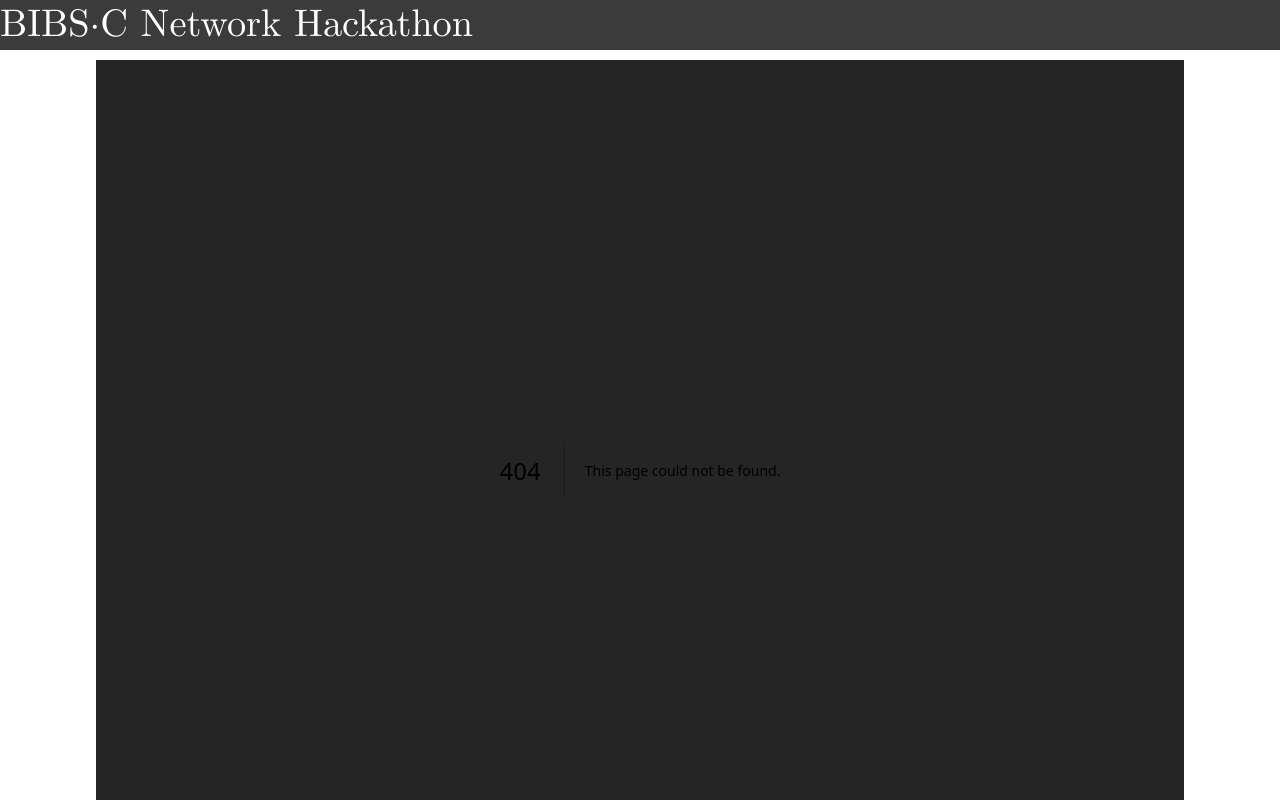
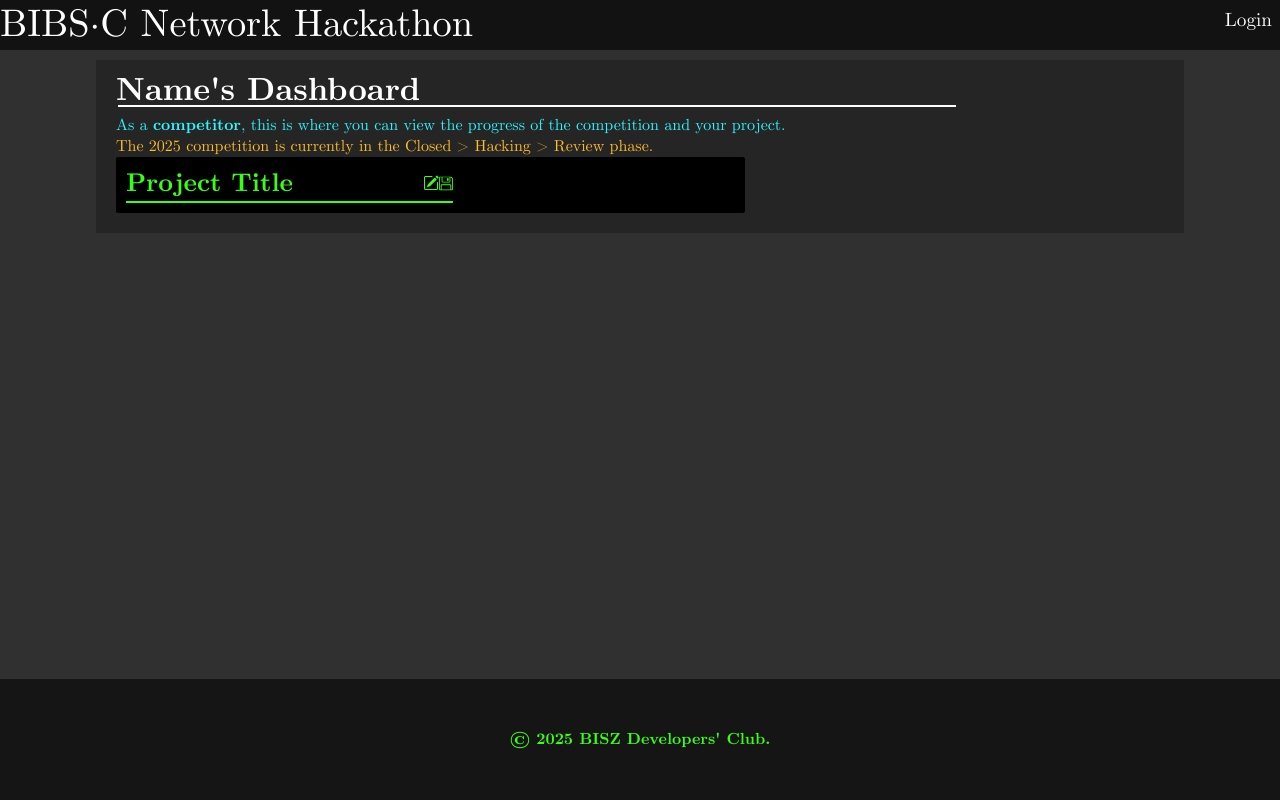
Before and after one commit to drasimov/nethack, a Next.js app: page /dashboard in a window 1280 px wide. Before the commit this address had no page. Shown: the top 800 px of the page. Built offline with nearby package versions, Linux system fonts and the light colour scheme; no server answers.

Commit message:
Updates on drafting pages

```diff
--- /dev/null
+++ b/app/dashboard/page.js
@@ -0,0 +1,54 @@
+"use client"
+import React from 'react';
+import { useSession } from "next-auth/react";
+
+const Dashboard = () => {
+    const { data: session } = useSession();
+
+    const iconEdit = (
+        <span className="iconEdit">
+            <svg xmlns="http://www.w3.org/2000/svg" width="16" height="16" fill="currentColor" viewBox="0 0 16 16">
+                <path d="M15.502 1.94a.5.5 0 0 1 0 .706L14.459 3.69l-2-2L13.502.646a.5.5 0 0 1 .707 0l1.293 1.293zm-1.75 2.456-2-2L4.939 9.21a.5.5 0 0 0-.121.196l-.805 2.414a.25.25 0 0 0 .316.316l2.414-.805a.5.5 0 0 0 .196-.12l6.813-6.814z"/>
+                <path fillRule="evenodd" d="M1 13.5A1.5 1.5 0 0 0 2.5 15h11a1.5 1.5 0 0 0 1.5-1.5v-6a.5.5 0 0 0-1 0v6a.5.5 0 0 1-.5.5h-11a.5.5 0 0 1-.5-.5v-11a.5.5 0 0 1 .5-.5H9a.5.5 0 0 0 0-1H2.5A1.5 1.5 0 0 0 1 2.5z"/>
+            </svg>
+        </span>
+    );
+
+    const iconSave = (
+        <span className="iconSave">
+            <svg xmlns="http://www.w3.org/2000/svg" width="14" height="14" fill="currentColor" transform="translate(0,-.6)" viewBox="0 0 16 16">
+                <path d="M11 2H9v3h2z"/>
+                <path d="M1.5 0h11.586a1.5 1.5 0 0 1 1.06.44l1.415 1.414A1.5 1.5 0 0 1 16 2.914V14.5a1.5 1.5 0 0 1-1.5 1.5h-13A1.5 1.5 0 0 1 0 14.5v-13A1.5 1.5 0 0 1 1.5 0M1 1.5v13a.5.5 0 0 0 .5.5H2v-4.5A1.5 1.5 0 0 1 3.5 9h9a1.5 1.5 0 0 1 1.5 1.5V15h.5a.5.5 0 0 0 .5-.5V2.914a.5.5 0 0 0-.146-.353l-1.415-1.415A.5.5 0 0 0 13.086 1H13v4.5A1.5 1.5 0 0 1 11.5 7h-7A1.5 1.5 0 0 1 3 5.5V1H1.5a.5.5 0 0 0-.5.5m3 4a.5.5 0 0 0 .5.5h7a.5.5 0 0 0 .5-.5V1H4zM3 15h10v-4.5a.5.5 0 0 0-.5-.5h-9a.5.5 0 0 0-.5.5z"/>
+            </svg>
+        </span>
+    )
+
+  return (
+    <div>
+        <p><span className="cWhite serifBold big">Name's Dashboard</span></p>
+        <hr/>
+        <p className="cBlue">As a <span className="serifBold">competitor</span>, this is where you can view the progress of the competition and your project.</p>
+        <p className="cYellow">The 2025 competition is currently in the
+            <span className = "qBox">&nbsp;Closed&nbsp;
+                <span className="tooltip">The Hackathon is <span className="serifBold">Closed</span>. It is currently not accepting work, meaning you may not edit or submit files at this time.</span>
+            </span>&gt;
+            <span className = "qBox">&nbsp;Hacking&nbsp;
+                <span className="tooltip">The Hackathon is <span className="serifBold">Active</span>. You have this time to complete all aspects of your project submission. Be mindful of the stated deadline and carefully follow the instructions given on this page.</span>
+            </span>&gt;
+            <span className = "qBox">&nbsp;Review&nbsp;
+                <span className="tooltip">The Hackathon is <span className="serifBold">Under Review</span>. You are no longer able to edit your submission as it is being reviewed by judges and packaged for presentation.</span>
+            </span>
+            phase.
+        </p>
+        <div className="projBox console">
+            <span className="inputWrap">
+                <input className="txtBox medBig serifBold" type="text" defaultValue="Project Title"/>
+                <div className="action">{iconEdit}{iconSave}</div>
+            </span>
+        </div>
+
+    </div>
+  );
+};
+
+export default Dashboard;
--- a/app/globals.css
+++ b/app/globals.css
@@ -5,12 +5,7 @@
   --blue: #32f4ff;
   --purple: #db6fff;
 }
-.cWhite{ color: #FFF}
-.cYellow{ color: var(--yellow)}
-.cBlue{ color: var(--blue)}
-.cPurple{ color: var(--purple)}
-.center{text-align:center}
-.big{font-size: 2.5vw;}
+
 
 @media (prefers-color-scheme: dark) {
   :root {
@@ -21,6 +16,7 @@
 
 html,
 body {
+  height: 100vh;
   max-width: 100vw;
 }
 
@@ -30,6 +26,17 @@ body {
   font-family: "CMU Serif", serif;
   -webkit-font-smoothing: antialiased;
   -moz-osx-font-smoothing: grayscale;
+  overflow-y: scroll;
+}
+
+::-webkit-scrollbar {
+  width: 10px
+}
+::-webkit-scrollbar-track {
+  background: rgba(255,255,255,.25);
+}
+::-webkit-scrollbar-thumb {
+  background: var(--foreground);
 }
 
 * {
@@ -38,6 +45,7 @@ body {
   margin: 0;
 }
 
+/* site aesthetic */
 a {
   color: inherit;
   text-decoration: none;
@@ -52,12 +60,29 @@ hr{
   margin-bottom: 8px;
   border: 1px solid #FFF;
 }
+.txtBox{
+  background: rgba(0,0,0,0);
+  color: var(--foreground);
+  font-family: 'Courier New', Courier, monospace;
+  border: none;
+  border-bottom: 2px solid var(--foreground);
+  outline: none;
+}
 
-@media (prefers-color-scheme: dark) {
-  html {
-    color-scheme: dark;
-  }
-}
+/* custom classes */
+.cWhite{ color: #FFF}
+.cBlack{ color: #000}
+.cYellow{ color: var(--yellow)}
+.cBlue{ color: var(--blue)}
+.cPurple{ color: var(--purple)}
+.bWhite{ background: #FFF}
+.bBlue{ background: var(--blue)}
+
+.center{text-align:center}
+
+.med{font-size: 1.5vw}
+.medBig{font-size: 2vw}
+.big{font-size: 2.5vw}
 
 .console{ font-family: 'Courier New', Courier, monospace}
 .serif{ font-family: 'CMU Serif', serif}
@@ -66,6 +91,62 @@ hr{
 
 .link{ text-decoration:underline}
 
+/* elements */
+.lightBox{
+  background: #DADADA;
+  padding: 10px;
+  border-radius: 5px
+}
+
+.qBox{
+  position: relative;
+  cursor: pointer;
+  transition: 0.3s;
+}
+.qBox:hover .tooltip {
+  visibility: visible;
+  opacity: 1;
+}
+.tooltip {
+  visibility: hidden;
+  width: 20vw;
+  background-color: rgba(0,0,0,.7);
+  color: #fff;
+  font-size: 1vw;
+  text-align: center;
+  border-radius: 5px;
+  padding: 5px;
+  position: absolute;
+  z-index: 1;
+  top: 1.5vw;
+  left: 50%;
+  transform: translateX(-50%);
+  opacity: 0;
+  transition: 0.3s;
+}
+
+.projBox{
+  width: 60%;
+  background: #000;
+  padding: 10px;
+  border-radius: 2px;
+}
+
+.inputWrap{
+  position: relative;
+}
+.inputWrap .action{
+  position: absolute;
+  bottom: 0;
+  right: 0;
+}
+
+/* layout */
+.biggestWrap{
+  display: flex;
+  flex-direction: column;
+  min-height: 100vh;
+}
 .bigWrap{
   width: 85vw;
   padding: 20px;
@@ -75,6 +156,28 @@ hr{
   background: #252525;
 }
 
+/* pages */
+.loginBox{
+  width: 50%;
+  margin: auto;
+  margin-top: 5px;
+}
+.loginBox .button{
+  padding: 2px;
+  border: 2px solid #303030;
+  border-radius: 5px;
+  cursor: pointer;
+}
+.loginBox hr{
+  margin-top: -2px;
+  border: 1px solid #000;
+}
+
+@media (prefers-color-scheme: dark) {
+  html {
+    color-scheme: dark;
+  }
+}
 @font-face {
   font-family: 'CMU Serif';
   src: url('/fonts/CMUNRM.TTF') format('truetype');
--- a/app/layout.js
+++ b/app/layout.js
@@ -1,7 +1,9 @@
 // import { Geist, Geist_Mono } from "next/font/google";
+"use client"
 import "./globals.css";
 import Navbar from '@/components/Navbar';
 import Footer from '@/components/Footer';
+import { SessionProvider } from "next-auth/react";
 
 // const geistSans = Geist({
 //   variable: "--font-geist-sans",
@@ -22,11 +24,13 @@ export default function RootLayout({ children }) {
   return (
     <html lang="en">
       <body>
-        <Navbar/>
-        <div className = "bigWrap">
-          {children}
+        <div className = "biggestWrap">
+          <Navbar/>
+          <div className = "bigWrap">
+            <SessionProvider>{children}</SessionProvider>
+          </div>
+          <Footer/>
         </div>
-        <Footer/>
       </body>
     </html>
   );
--- a/app/page.js
+++ b/app/page.js
@@ -1,4 +1,3 @@
-// pages/index.js
 import React from 'react';
 import Countdown from '@/components/Countdown';
 
--- a/package.json
+++ b/package.json
@@ -9,8 +9,9 @@
     "lint": "next lint"
   },
   "dependencies": {
+    "next": "15.1.6",
+    "next-auth": "^4.24.11",
     "react": "^19.0.0",
-    "react-dom": "^19.0.0",
-    "next": "15.1.6"
+    "react-dom": "^19.0.0"
   }
 }
--- a/src/components/Navbar.js
+++ b/src/components/Navbar.js
@@ -1,11 +1,13 @@
 "use client"
+import Link from "next/link";
 import styles from './Navbar.module.css';
 
 const Navbar = () => {
   return (
     <div className={styles.nav}>
         <div className={styles.wrap}>
-            BIBS·C Network Hackathon
+            <Link href = "/">BIBS·C Network Hackathon</Link>
+            <Link href = "/login" className = {`${styles.right} med`}>Login</Link>
         </div>
     </div>
   );
--- a/src/components/Navbar.module.css
+++ b/src/components/Navbar.module.css
@@ -5,6 +5,7 @@
 .wrap{
     background: rgba(10,10,10,.8);
     font-size: 3vw;
+    display: relative;
     /* font-weight: bold; */
 }
 
@@ -12,3 +13,9 @@
     font-family: "CMU Serif", serif;
     color: #FFF;
 }
+
+.right{
+    position: absolute;
+    top: 1vh;
+    right: 1vh;
+}
```
Also changed, not shown: app/api/auth/[...nextauth]/route.js (added, +16 -0 lines), app/login/page.js (added, +37 -0 lines), 1 other file (tests, documents, lock files or other folders).
